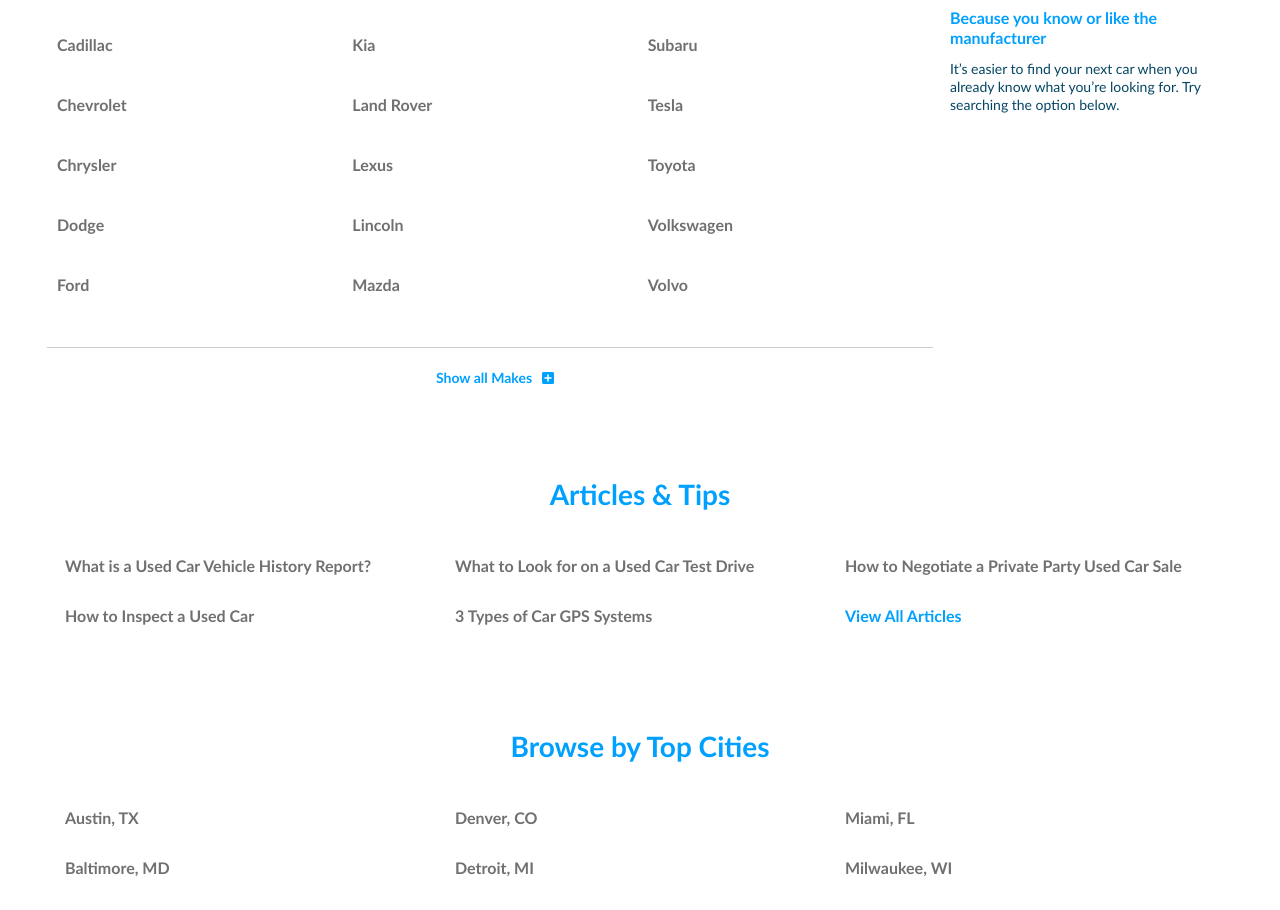
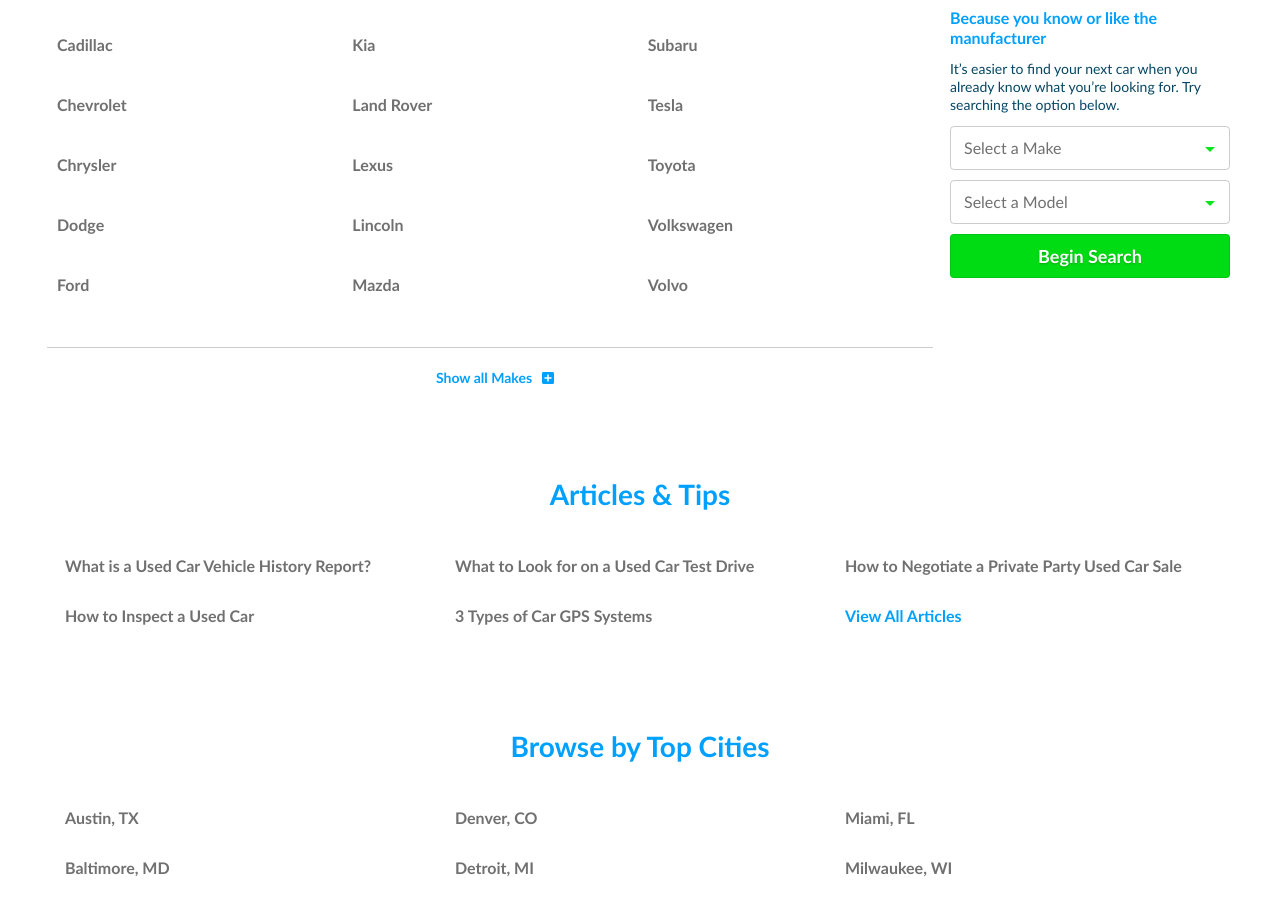
Before and after one commit to hackemateninja/cards, a Next.js app: page / in a window 1280 px wide. Shown: the part 1780-2690 px from the top of the page. Built offline with nearby package versions, Linux system fonts and the light colour scheme.

Commit message:
Added form

```diff
--- a/src/components/by-makes/index.tsx
+++ b/src/components/by-makes/index.tsx
@@ -6,9 +6,20 @@
 import Column from '@comp/container/column';
 import Display from '@comp/container/display';
 import MakeList from "@comp/make-list";
+import Button from '@comp/button';
+import Input from '@comp/form-elements/input';
+import Select from '@comp/form-elements/select';
 
 // Styles
 import { ByMakesWrapper, ByMakesTitle, ByMakesImg, ByMakesSideTitle, ByMakesSideText } from './style';
+
+const options = [
+	{id: '1', name: 'Name 1', value: 'value-1'},
+	{id: '2', name: 'Name 2', value: 'value-2'},
+	{id: '3', name: 'Name 3', value: 'value-3'},
+	{id: '4', name: 'Name 4', value: 'value-4'},
+	{id: '5', name: 'Name 5', value: 'value-5'}
+];
 
 const ByMakes: React.FC = () => {
 	return (
@@ -23,6 +34,27 @@
 						<ByMakesImg src="/assets/img/makes-image.jpg" alt="Makes Image" />
 						<ByMakesSideTitle>Because you know or like the manufacturer</ByMakesSideTitle>
 						<ByMakesSideText>It’s easier to find your next car when you already know what you’re looking for. Try searching the option below.</ByMakesSideText>
+						<form>
+							<Select
+								id="make"
+								value=""
+								name="make"
+								label="Make"
+								error={false}
+								message="Please select a"
+								options={options}
+							/>
+							<Select
+								id="model"
+								value=""
+								name="model"
+								label="Model"
+								error={false}
+								message="Please select a"
+								options={options}
+							/>
+							<Button>Begin Search</Button>
+						</form>
 					</Display>
 				</Column>
 			</Row>
```
